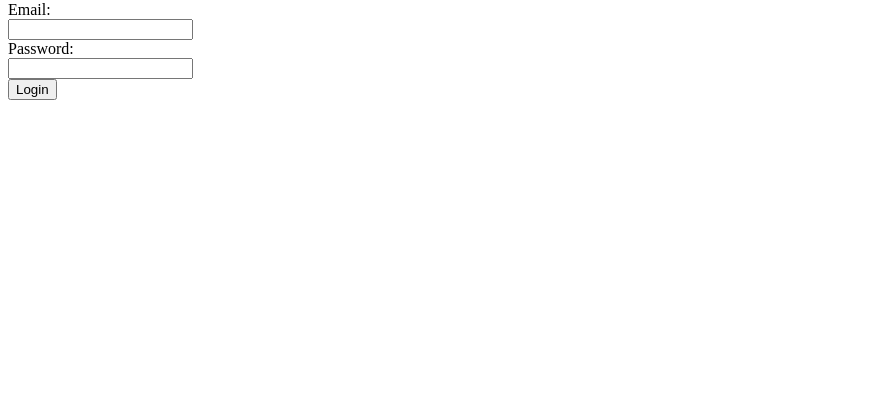
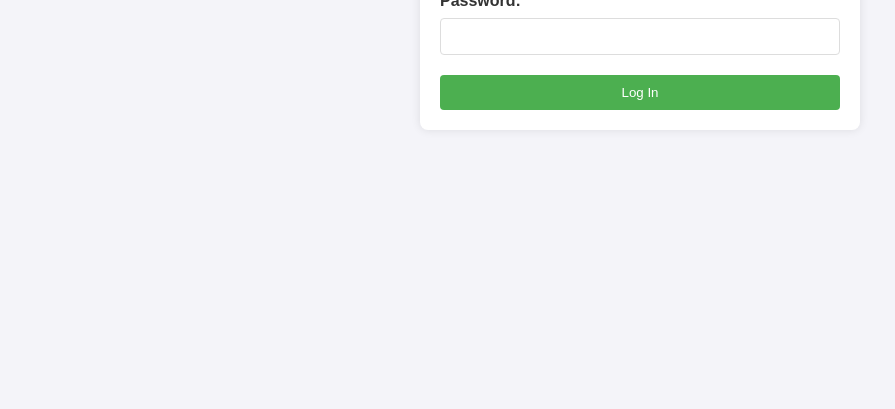
Before and after one commit to Rhulani756/COS221_Prac5, a PHP site: page /login.php in a window 1280 px wide. Shown: the part 391-800 px from the top of the page, without its empty margins (0-895 px from the left). Run offline with PHP 8.4, Linux system fonts and the light colour scheme.

Commit message:
Add files via upload

```diff
--- a/login.php
+++ b/login.php
@@ -1,22 +1,129 @@
-<!DOCTYPE html>
-<html lang="en">
-<head>
-    <meta charset="UTF-8">
-    <meta name="viewport" content="width=device-width, initial-scale=1.0">
-    <title>Hoop User Login</title>
+<?php
+//include 'header.php';
+include 'config.php';
 
-</head>
-<body>
-    <div class="header">
-        <img src="img/images.png" alt="My Logo" class="logo">
-        <h1>Hoop</h1>
-    </div>
-    <form action="loginout.php" id="retha" method="post">
-        <label for="email">Email:</label><br>
-        <input type="email" name="email"><br>
-        <label for="password">Password:</label><br>
-        <input type="password" name="password"><br>
-        <input type="submit" name="submit" value="Login">
-    </form>
-</body>
-</html>
+global $servername, $username, $password, $dbname;
+
+// Establish database connection
+$conn = new mysqli($servername, $username, $password, $dbname);
+
+// Check connection
+if ($conn->connect_error) {
+    die("Connection failed: " . $conn->connect_error);
+}
+
+if(isset($_POST['submit'])) {
+    $email = $_POST['Email'];
+    $password = $_POST['Password'];
+
+    $stmt = $conn->prepare("SELECT * FROM users WHERE email = ?");
+    $stmt->bind_param("s", $email);
+    $stmt->execute();
+    $result = $stmt->get_result();
+
+    if($result->num_rows > 0) {
+        $row = $result->fetch_assoc();
+        if($password == $row['password']) {
+            session_start();
+            $_SESSION['login'] = true;
+            $_SESSION['APIkey'] = $row['apikey'];
+            $_SESSION['username'] = $row['username'];
+
+            header('Location: response.php');
+
+            $stmt->close();
+            $conn->close();
+            exit;
+        } else {
+            echo "<script>alert('Wrong password');</script>";
+        }
+    } else {
+        echo "<script>alert('User not registered');</script>";
+    }
+
+    $stmt->close();
+    $conn->close();
+}
+
+echo "<!DOCTYPE html>";
+echo "<html>";
+echo "<head>";
+echo "<style>
+body {
+    font-family: Arial, sans-serif;
+    background-color: #f4f4f9;
+    color: #333;
+    display: flex;
+    justify-content: center;
+    align-items: center;
+    height: 100vh;
+    margin: 0;
+}
+
+h2 {
+    color: #4CAF50;
+    margin-bottom: 350px;
+
+}
+
+form {
+    background-color: #ffffff;
+    padding: 20px;
+    border-radius: 8px;
+    box-shadow: 0 0 10px rgba(0, 0, 0, 0.1);
+    max-width: 400px;
+    width: 100%;
+}
+
+label {
+    display: block;
+    margin-bottom: 8px;
+    font-weight: bold;
+}
+
+input[type='text'] {
+    width: 100%;
+    padding: 10px;
+    margin-bottom: 20px;
+    border: 1px solid #ddd;
+    border-radius: 4px;
+    box-sizing: border-box;
+}
+
+button {
+    background-color: #4CAF50;
+    color: white;
+    padding: 10px 15px;
+    border: none;
+    border-radius: 4px;
+    cursor: pointer;
+    width: 100%;
+}
+
+button:hover {
+    background-color: #45a049;
+}
+
+hr {
+    border: 0;
+    height: 1px;
+    background: #ddd;
+    margin: 20px 0;
+}
+</style>";
+echo "</head>";
+echo "<body>";
+
+
+
+echo '<form action="" method="post" autocomplete="off">
+<label for="Email">Email:</label>
+<input type="text" id="Email" name="Email" required><br>
+<label for="Password">Password:</label>
+<input type="text" id="Password" name="Password" required><br>
+<button type="submit" name="submit">Log In</button>
+</form><hr>';
+
+echo "</body>";
+echo "</html>";
+?>
```
